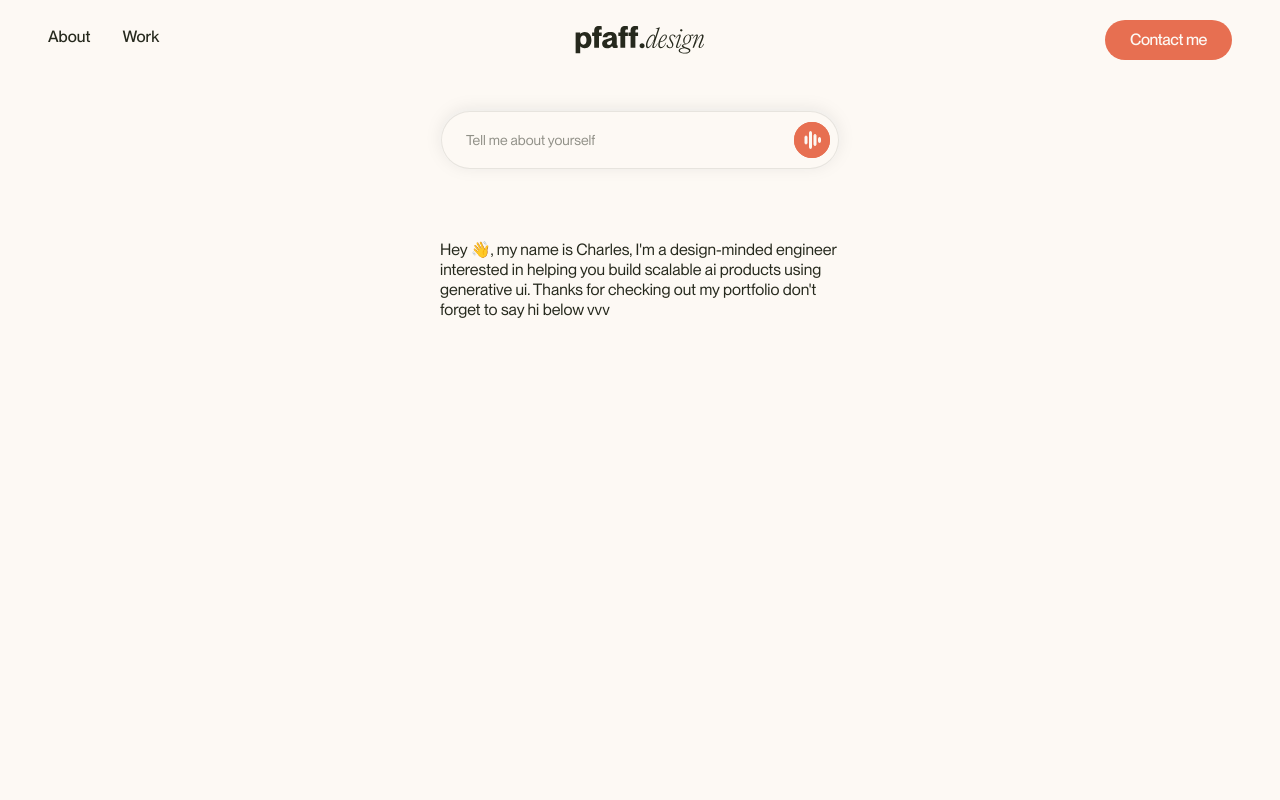
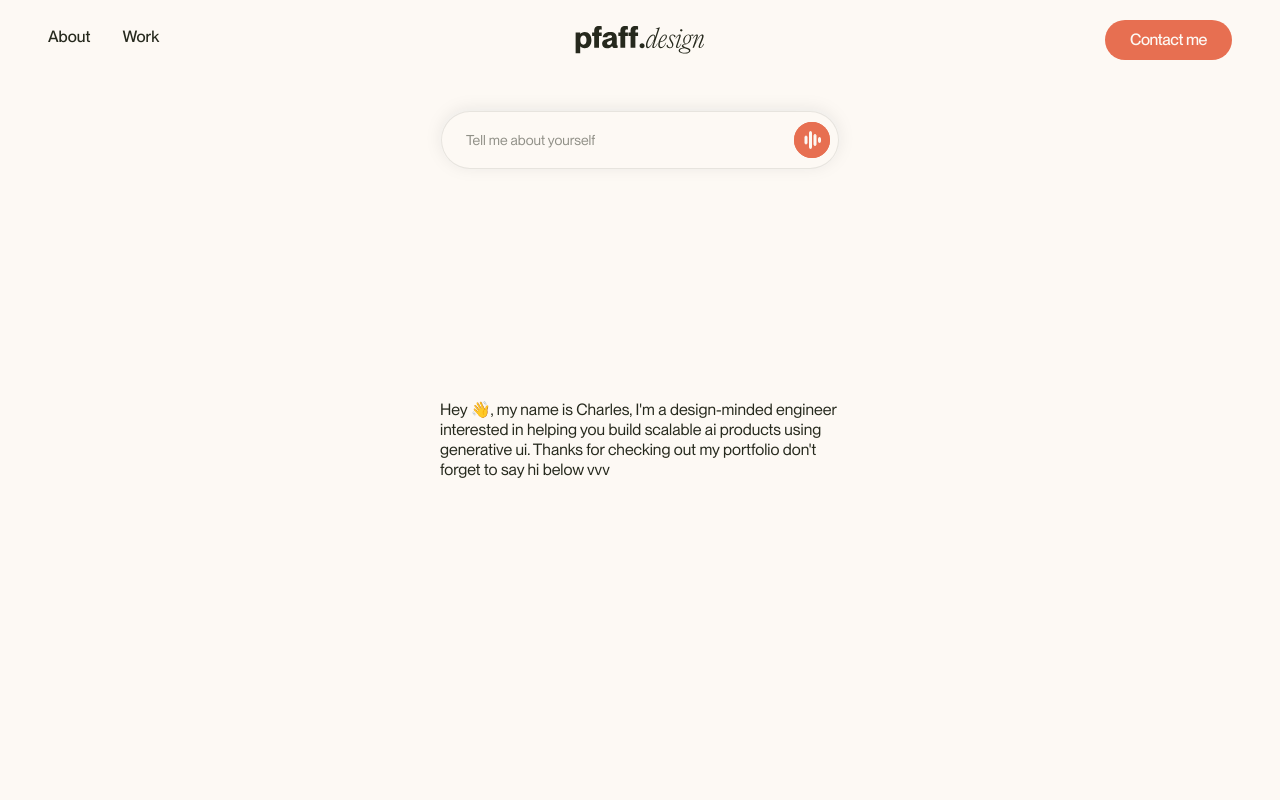
Before and after one commit to pfaff-designed/pfaff-designs, a Next.js app: page / in a window 1280 px wide. Shown: the top 800 px of the page. Built offline with nearby package versions, Linux system fonts and the light colour scheme.

Commit message:
clean up ui

```diff
--- a/src/app/page.tsx
+++ b/src/app/page.tsx
@@ -134,17 +134,17 @@ export default function Home() {
   );
 
   return (
-    <main className="min-h-screen bg-default">
+    <main className="h-[calc(100vh-5rem)] bg-default flex justify-center items-center">
       {/* Renderer Content Area */}
       <div>
         {status === "loading" ? (
-          <div className="flex items-center justify-center min-h-[50vh]">
+          <div className="flex items-center justify-center">
             <TypingIndicator />
           </div>
         ) : status === "idle" && !renderedContent ? (
-          <div className="flex items-center justify-center min-h-[50vh]">
+          <div className="flex items-center justify-center">
             <div className="max-w-[25rem] text-left">
-              <p className="text-base leading-5 text-[#26291d]">
+              <p className="text-base leading-5 text-dark">
                 Hey 👋, my name is Charles, I'm a design-minded engineer interested in helping you build scalable ai products using generative ui. Thanks for checking out my portfolio don't forget to say hi below vvv
               </p>
             </div>
--- a/src/components/molecules/Composer/Composer.tsx
+++ b/src/components/molecules/Composer/Composer.tsx
@@ -166,7 +166,7 @@ const Composer = React.forwardRef<HTMLDivElement, ComposerProps>(
           "fixed left-1/2 -translate-x-1/2 z-50 flex flex-col gap-[1rem] w-[24.875rem] pb-6",
           "transition-[filter] duration-200",
           isFocused
-            ? "drop-shadow-[0_-2px_8px_rgba(231,111,81,0.25),0_-1px_2px_rgba(255,255,255,0.5)]"
+            ? "drop-shadow-[0_-2px_8px_rgba(158,200,210,0.8),0_-1px_2px_rgba(255,255,255,0.5)]"
             : "drop-shadow-[0_-2px_8px_rgba(0,0,0,0.08),0_-1px_2px_rgba(255,255,255,0.5)]",
           className
         )}
@@ -196,8 +196,10 @@ const Composer = React.forwardRef<HTMLDivElement, ComposerProps>(
             className={cn(
               "relative flex items-center w-full rounded-full",
               "bg-[#FDF9F4]",
-              "border border-[rgba(38,41,29,0.1)]",
-              "pr-2 pl-6 py-[0.5rem] transition-all"
+              "border pr-2 pl-6 py-[0.5rem] transition-all",
+              isFocused
+                ? "border-[#9EC8D2]"
+                : "border-[rgba(38,41,29,0.1)]"
             )}
           >
             <div className="relative z-[1] flex-1 pr-0.5" style={{ isolation: 'isolate' }}>
```
